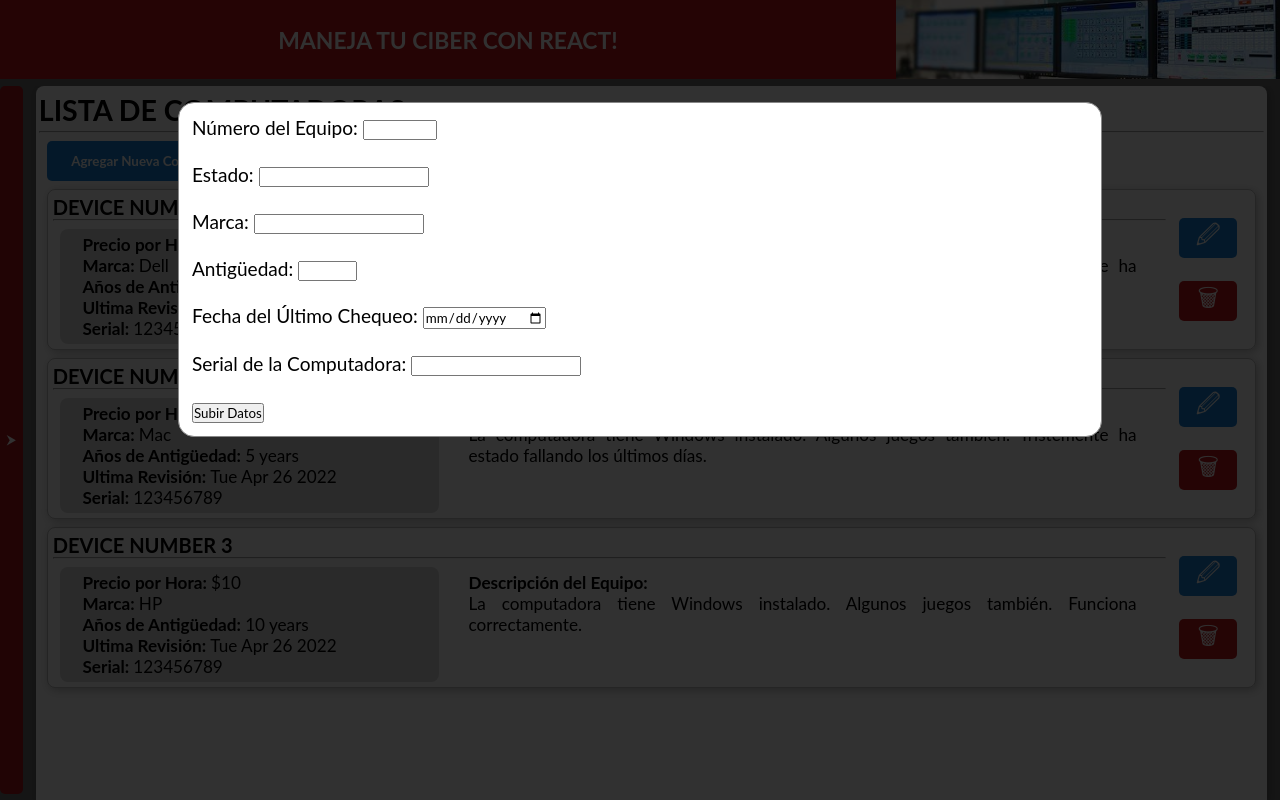
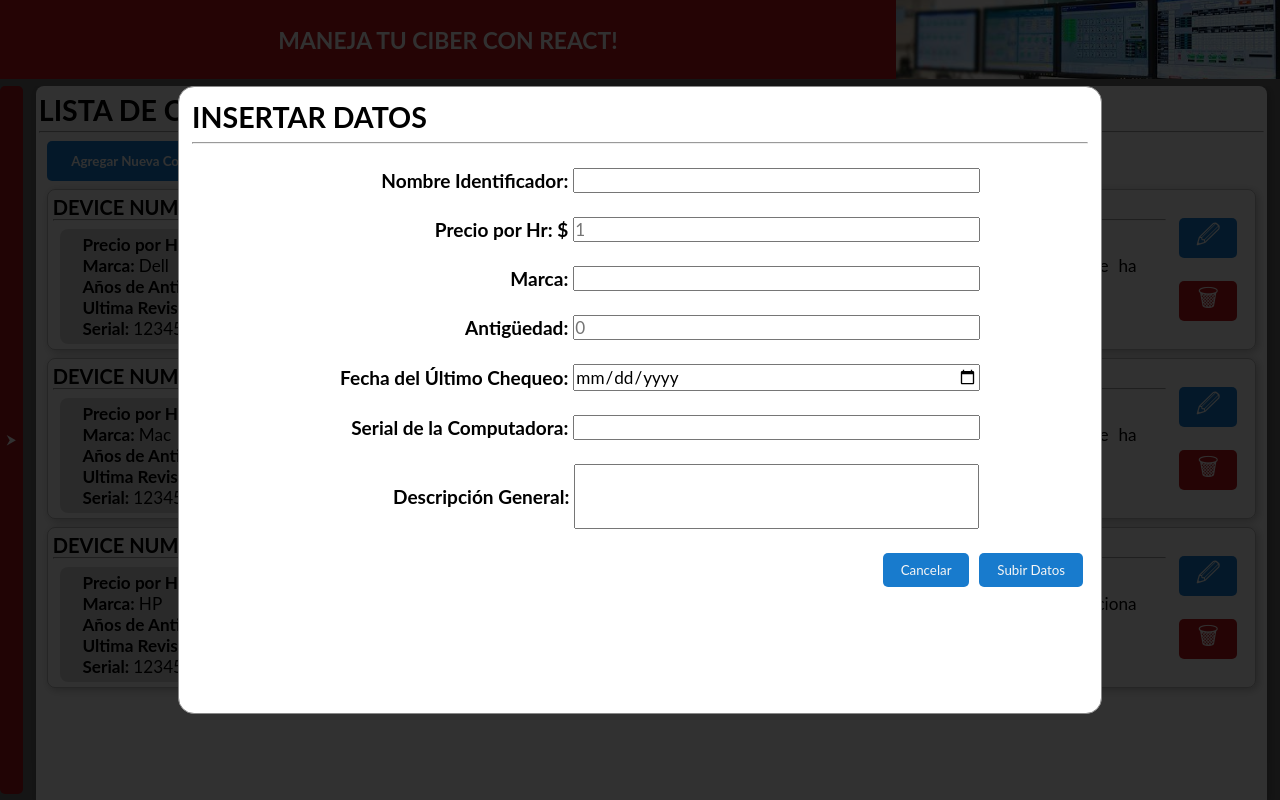
Before and after one commit to RaisedEel/react-ciber, a React (Create React App) app: page /computadoras in a window 1280 px wide. Built offline with nearby package versions, Linux system fonts and the light colour scheme.

Commit message:
Formulario y Modal actualizados. Solo falta agregar validación entre otras cosas.

```diff
--- a/src/components/computers/ComputerForm.js
+++ b/src/components/computers/ComputerForm.js
@@ -1,60 +1,60 @@
+import classes from './ComputerForm.module.css';
+
 function ComputerForm() {
   return (
-    <form>
-      <div>
-        <label for='clave'> Número del Equipo: </label>
+    <form className={classes.form}>
+      <div className={classes.inputBox}>
+        <label htmlFor='name'>Nombre Identificador: </label>
+        <input id='name' type='text' maxLength='50' required />
+      </div>
+
+      <div className={classes.inputBox}>
+        <label htmlFor='price'>Precio por Hr: $</label>
         <input
-          id='clave'
-          name='clave'
+          id='price'
+          type='number'
+          min='1'
+          max='100'
+          placeholder='1'
+          required
+        />
+      </div>
+
+      <div className={classes.inputBox}>
+        <label htmlFor='brand'>Marca: </label>
+        <input id='brand' type='text' maxLength='30' required />
+      </div>
+
+      <div className={classes.inputBox}>
+        <label htmlFor='antiquity'>Antigüedad: </label>
+        <input
+          id='antiquity'
           type='number'
           min='0'
-          max='99999'
+          max='99'
+          placeholder='0'
           required
         />
-        <br />
-        <br />
-
-        <label for='estado'> Estado: </label>
-        <input id='estado' name='estado' type='text' maxLength='100' required />
-        <br />
-        <br />
-
-        <label for='marca'> Marca: </label>
-        <input id='marca' name='marca' type='text' maxLength='100' required />
-        <br />
-        <br />
-
-        <label for='viejo'> Antigüedad: </label>
-        <input
-          id='viejo'
-          name='viejo'
-          type='number'
-          min='0'
-          max='999'
-          required
-        />
-        <br />
-        <br />
-
-        <label for='fecha'> Fecha del Último Chequeo: </label>
-        <input id='fecha' name='fecha' type='date' required />
-        <br />
-        <br />
-
-        <label for='serial'> Serial de la Computadora: </label>
-        <input id='serial' name='serial' type='text' maxLength='100' required />
-        <br />
-        <br />
       </div>
 
-      <div>
-        <input
-          id='submit'
-          type='button'
-          class='btn btn-primary'
-          value='Subir Datos'
-        />
-        <br />
+      <div className={classes.inputBox}>
+        <label htmlFor='lastCheck'>Fecha del Último Chequeo: </label>
+        <input id='lastCheck' type='date' required />
+      </div>
+
+      <div className={classes.inputBox}>
+        <label htmlFor='serial'>Serial de la Computadora: </label>
+        <input id='serial' type='text' maxLength='20' required />
+      </div>
+
+      <div className={classes.inputBox}>
+        <label htmlFor='description'>Descripción General: </label>
+        <textarea id='description' maxLength='150' rows='3' required />
+      </div>
+
+      <div className={classes.actions}>
+        <button type='button'>Cancelar</button>
+        <button type='button'>Subir Datos</button>
       </div>
     </form>
   );
--- a/src/components/computers/ComputerForm.module.css
+++ b/src/components/computers/ComputerForm.module.css
@@ -0,0 +1,33 @@
+.inputBox {
+  display: flex;
+  justify-content: center;
+  align-items: center;
+  margin: 3vh 0;
+}
+
+.inputBox label {
+  width: 30%;
+  margin-right: 5px;
+  font-weight: 700;
+  text-align: right;
+}
+
+.inputBox input {
+  width: 45%;
+  font-size: 0.9rem;
+}
+
+.inputBox textarea {
+  width: 45%;
+  font-size: 0.9rem;
+  resize: none;
+}
+
+.actions {
+  text-align: right;
+}
+
+.actions button {
+  padding: 1% 2%;
+  margin: 0 5px;
+}
--- a/src/components/ui/Modal.js
+++ b/src/components/ui/Modal.js
@@ -6,6 +6,10 @@ function Modal(props) {
     <Fragment>
       <div className={classes.backdrop}>
         <div className={classes.modal}>
+          <header>
+            <h2>{props.title}</h2>
+          </header>
+          <hr className={classes.line} />
           {props.children}
         </div>
       </div>
--- a/src/components/ui/Modal.module.css
+++ b/src/components/ui/Modal.module.css
@@ -1,9 +1,11 @@
 .backdrop{
   position: fixed;
   z-index: 10;
-  padding-top: 8%;
   left: 0;
   top: 0;
+  display: flex;
+  justify-content: center;
+  align-items: center;
   width: 100%;
   height: 100vh;
   overflow: auto;
@@ -12,9 +14,14 @@
 
 .modal{
   background-color: white;
-  margin: auto;
   padding: 1%;
   border: 1px solid #888;
   border-radius: 2vh;
   width: 70%;
+  height: 75vh;
+  overflow: auto;
 }
+
+.line {
+  margin: 1vh 0;
+}
--- a/src/pages/CompPage.js
+++ b/src/pages/CompPage.js
@@ -41,7 +41,7 @@ const DUMMY_COMPUTERS = [
 function CompPage() {
   return (
     <Fragment>
-      <Modal>
+      <Modal title='INSERTAR DATOS'>
         <ComputerForm />
       </Modal>
       <MainContentWrapper title='LISTA DE COMPUTADORAS'>
```
